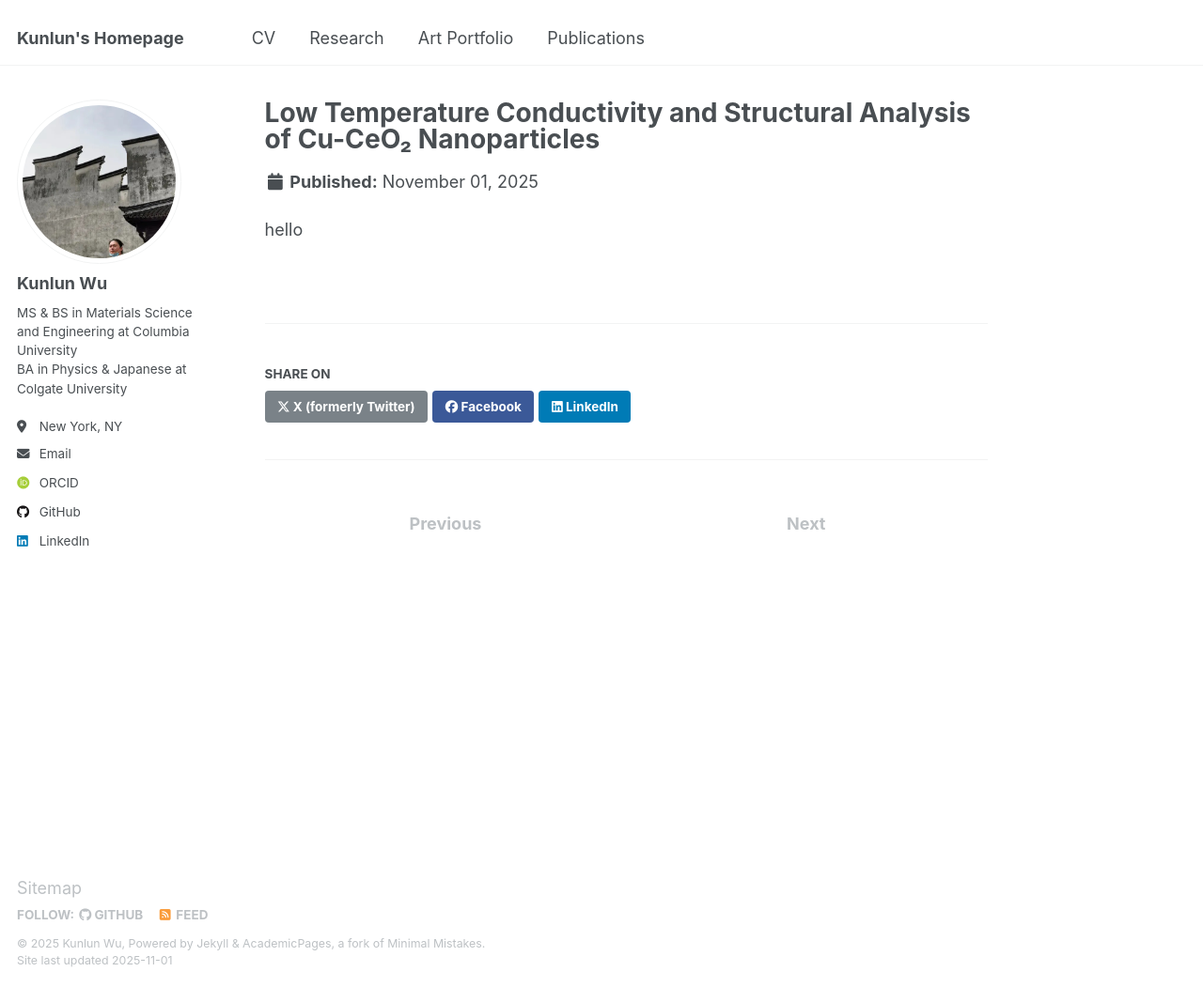
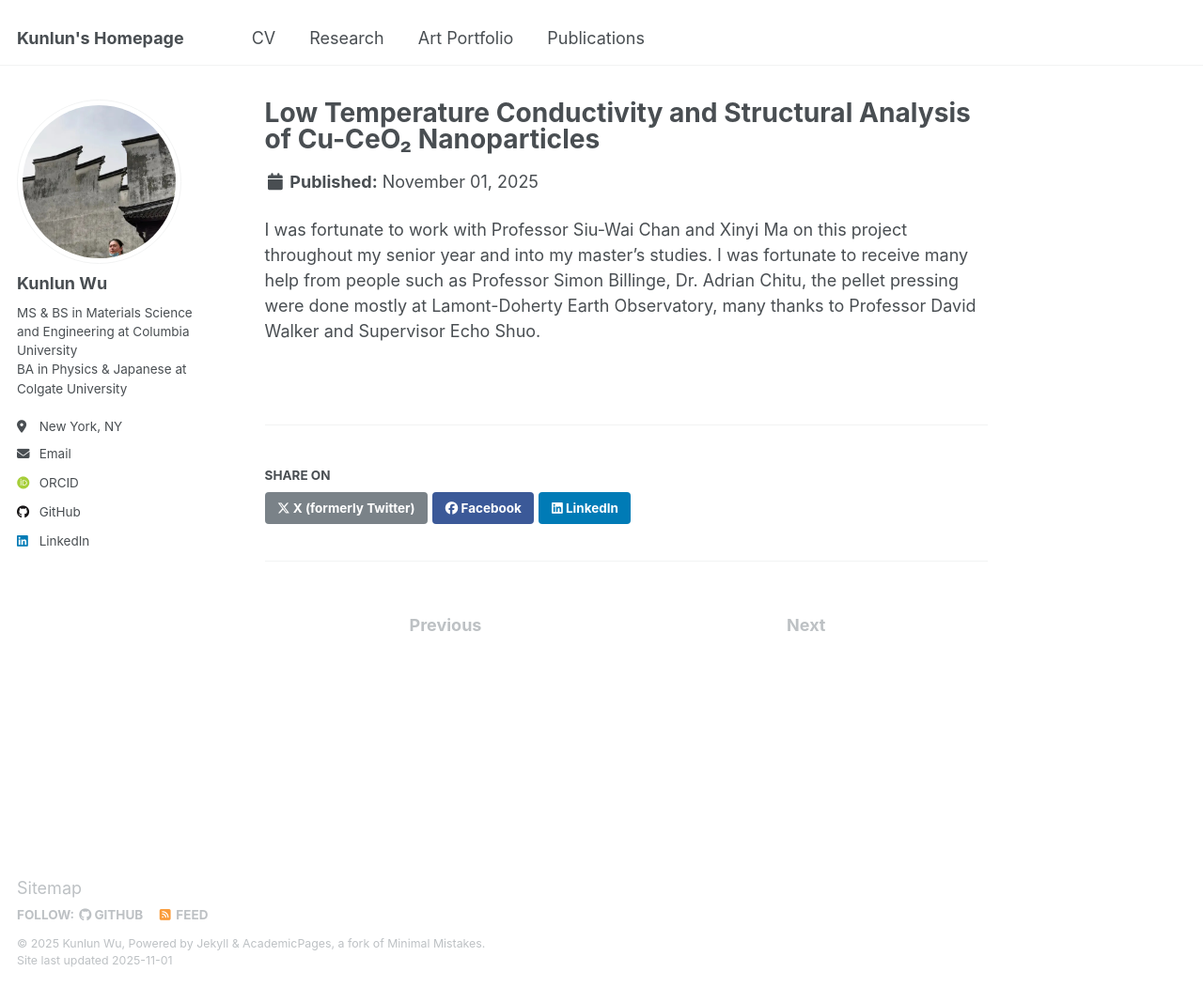
Before and after one commit to kunlun-wu/kunlun-wu.github.io, a Jekyll site: the page built from _research/research-1.md, in a window 1280 px wide and 1051 px high. Shown: the whole window at 94% size. Built offline with Jekyll 4.4.1, drawn with Linux system fonts in a browser that asks for light colours; some web fonts are replaced.

Commit message:
small update

```diff
--- a/_research/research-1.md
+++ b/_research/research-1.md
@@ -10,4 +10,4 @@ excerpt: |
 
 collection: research
 ---
-hello
+I was fortunate to work with Professor Siu-Wai Chan and Xinyi Ma on this project throughout my senior year and into my master's studies. I was fortunate to receive many help from people such as Professor Simon Billinge, Dr. Adrian Chitu, the pellet pressing were done mostly at Lamont-Doherty Earth Observatory, many thanks to Professor David Walker and Supervisor Echo Shuo.
```
Also changed, not shown: 1 other file.
